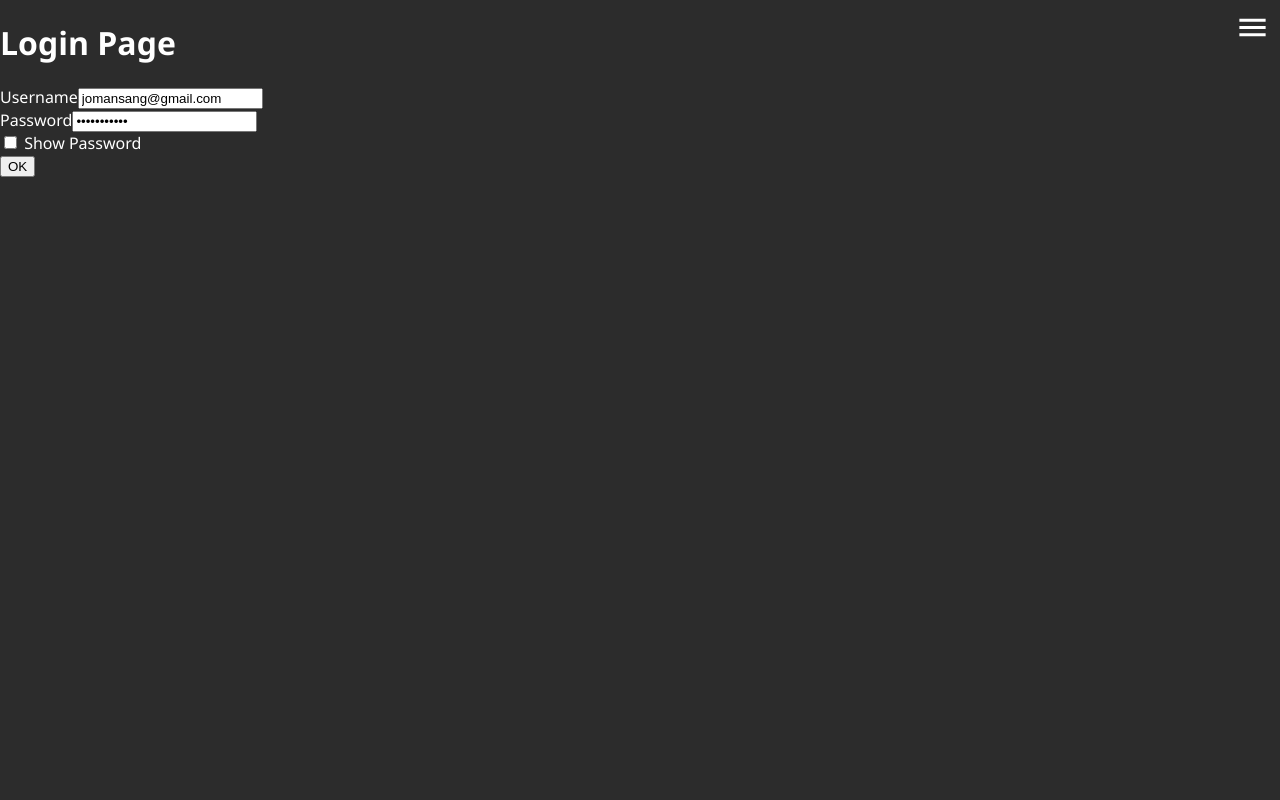
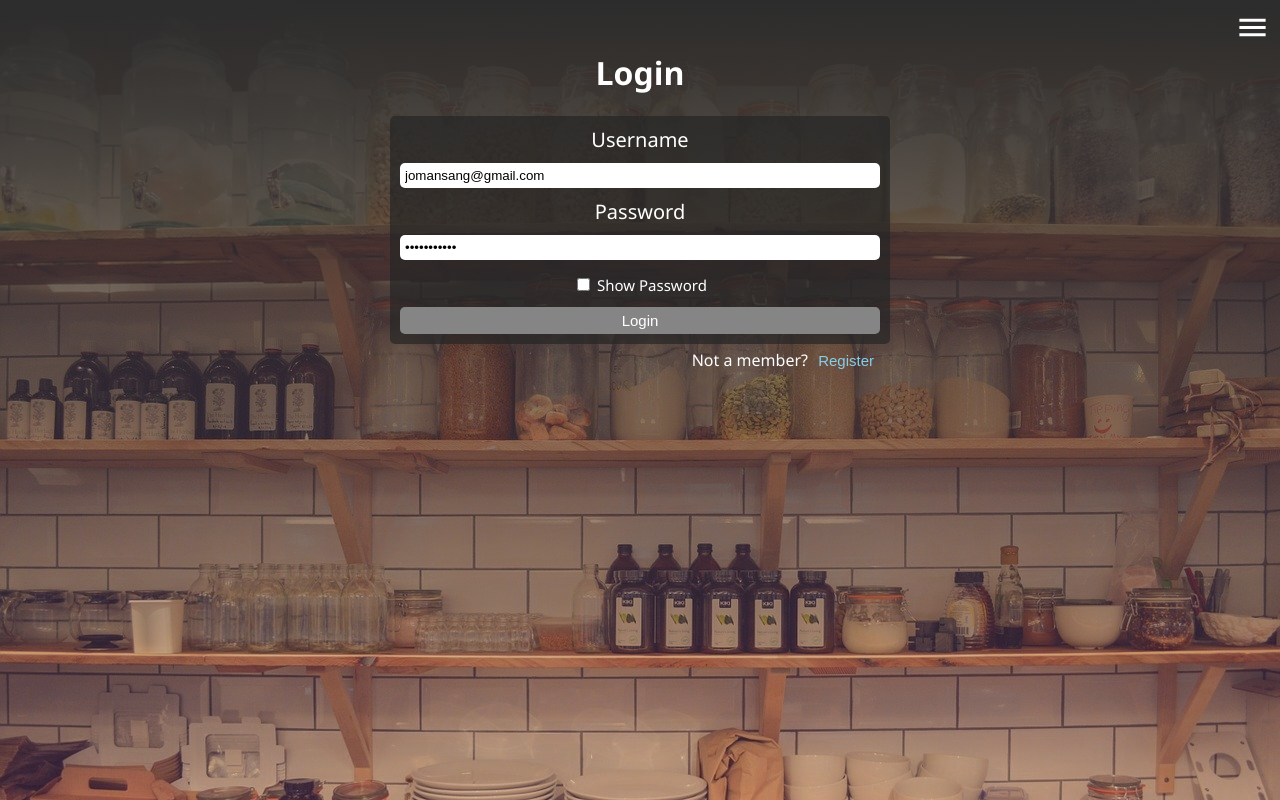
Before and after one commit to MannyJo/manny-mgmt, a React (Create React App) app: page /login in a window 1280 px wide. Built offline with nearby package versions, Linux system fonts and the light colour scheme.

Commit message:
Update Login and Register page

```diff
--- a/src/components/Food/FoodForm.js
+++ b/src/components/Food/FoodForm.js
@@ -90,7 +90,7 @@ const FoodForm = props => {
             <div className="modalContent">
                 <div className="modalTitleContainer">
                     <span className="modalClose" onClick={closeModal}>&times;</span>
-                    <div>New Food</div>
+                    <div>{ isUpdate ? 'Edit' : 'New' } Food</div>
                 </div>
                 <form className="modalContentContainer" onSubmit={clickSubmit}>
                     <label className="modalLabel" htmlFor="foodName">Name</label>
--- a/src/components/Home/Home.js
+++ b/src/components/Home/Home.js
@@ -15,7 +15,7 @@ const Home = props => {
 
     return (
         <div className="background">
-            <div className="title">What's In My Storage</div>
+            <div className="title">What's In My Storage?</div>
             <div hidden={auth ? false : true}>
                 <div className="homeWelcome">Welcome,</div>
                 <div className="homeName">{getUserName(userInfo.username)}</div>
--- a/src/components/Login/Login.js
+++ b/src/components/Login/Login.js
@@ -10,6 +10,7 @@ const Login = props => {
         password: 'password123'
     };
 
+    const [ isLogin, setIsLogin ] = useState(true);
     const [ user, setUser ] = useState(DEFAULT_INFO);
     const [ isChecked, setIsChecked ] = useState(false);
 
@@ -21,9 +22,32 @@ const Login = props => {
         }
     });
 
+    useEffect(() => {
+        console.log('clicked :', isLogin);
+
+    }, [ isLogin ])
+
     const clickSubmit = e => {
         e.preventDefault();
 
+        if(isLogin) {
+            submitLogin();
+        } else {
+            submitRegister();
+        }
+    }
+
+    const submitRegister = () => {
+        axios.post('/api/user/create', user)
+        .then(results => {
+            console.log(results);
+            setIsLogin(true);
+        }).catch(err => {
+            console.error('Error with logging in :', err);
+        });
+    }
+
+    const submitLogin = () => {
         // CORS problem is solved by using JSON.stringify
         axios.post('/login', JSON.stringify(user))
         .then(results => {
@@ -43,9 +67,15 @@ const Login = props => {
 
     const handleChangeFor = name => e => setUser({ ...user, [name]: e.target.value });
 
+    const loginRegisterChangeClick = () => setIsLogin(!isLogin);
+
     return (
-        <div>
-            <h1>Login Page</h1>
+        <div className="background">
+            <div className="loginContainer">
+                <div className="titleContainer">
+                    <h1>{ isLogin ? 'Login' : 'Register' }</h1>
+                </div>
+                <div className="loginFormContainer">
                     <form onSubmit={clickSubmit}>
                         <label htmlFor="username">Username</label>
                         <input
@@ -53,6 +83,8 @@ const Login = props => {
                             type="text"
                             onChange={handleChangeFor('username')}
                             value={user.username}
+                            className="loginInput"
+                            placeholder="email@address.com"
                         /><br/>
                         <label htmlFor="password">Password</label>
                         <input
@@ -60,14 +92,26 @@ const Login = props => {
                             type={isChecked ? "text" : "password"}
                             onChange={handleChangeFor('password')}
                             value={user.password}
+                            className="loginInput"
                         /><br/>
                         <label htmlFor="checkbox">
                             <input type="checkbox" name="checkbox" value={isChecked} onChange={e => setIsChecked(e.target.checked)} />
                             <span> Show Password</span>
                         </label>
                         <br/>
-                <input type="submit" value="OK" />
+                        <div className="loginBtnContainer">
+                            <button className="loginBtn" type="submit">{ isLogin ? 'Login' : 'Register' }</button>
+                        </div>
                     </form>
+                </div>
+                <div className="loginRegisterChange">
+                    <span>{ isLogin ? 'Not a member? ' : 'Already registered? ' }
+                        <button onClick={loginRegisterChangeClick}>
+                            { isLogin ? 'Register' : 'Login' }
+                        </button>
+                    </span>
+                </div>
+            </div>
         </div>
     );
 }
--- a/src/components/Section/SectionForm.js
+++ b/src/components/Section/SectionForm.js
@@ -78,7 +78,7 @@ const SectionForm = props => {
                 <div className="modalTitleContainer">
                     <span className="modalClose" onClick={closeModal}>&times;</span>
                     <div>
-                        <span>{isUpdate ? 'Edit' : 'New'} Storage</span>
+                        <span>{isUpdate ? 'Edit' : 'New'} Section</span>
                     </div>
                 </div>
                 <form className="modalContentContainer" onSubmit={clickSubmit}>
--- /dev/null
+++ b/src/styles/_Login.scss
@@ -0,0 +1,63 @@
+.loginContainer {
+    margin: auto;
+    padding-top: 30px;
+    text-align: center;
+    width: 80%;
+    max-width: 500px;
+
+    .loginFormContainer {
+        background-color: rgba(#252525, 0.7);
+        padding: 10px;
+        border-radius: 5px;
+
+        label {
+            font-size: 20px;
+
+            span {
+                font-size: 15px;
+            }
+        }
+
+        .loginInput {
+            width: 100%;
+
+            box-sizing: border-box;
+            margin: 10px 0;
+            padding: 5px;
+            border: 0;
+            border-radius: 5px;
+        }
+
+        .loginBtnContainer {
+            width: 100%;
+            margin-top: 10px;
+
+            .loginBtn {
+                width: 100%;
+
+                padding: 5px;
+                border-radius: 5px;
+                border: 0;
+
+                background-color: lighten($color: #525252, $amount: 20%);
+
+                color: white;
+                font-size: 15px;
+            }
+        }
+
+    }
+
+    .loginRegisterChange {
+        text-align: right;
+        padding-top: 5px;
+        padding-right: 10px;
+
+        button {
+            background: none;
+            color: skyblue;
+            border: none;
+            font-size: 15px;
+        }
+    }
+}
--- a/src/styles/_Nav.scss
+++ b/src/styles/_Nav.scss
@@ -52,7 +52,6 @@
         }
 
         a {
-            text-decoration: none;
             color: darken(white, 30%);
             font-size: 30px;
 
--- a/src/styles/style.scss
+++ b/src/styles/style.scss
@@ -4,6 +4,7 @@
 @import "./Food";
 @import "./Home";
 @import "./MyPage";
+@import "./Login";
 
 body {
     margin: 0;
```
Lines whose indentation alone changed are shown as unchanged.
